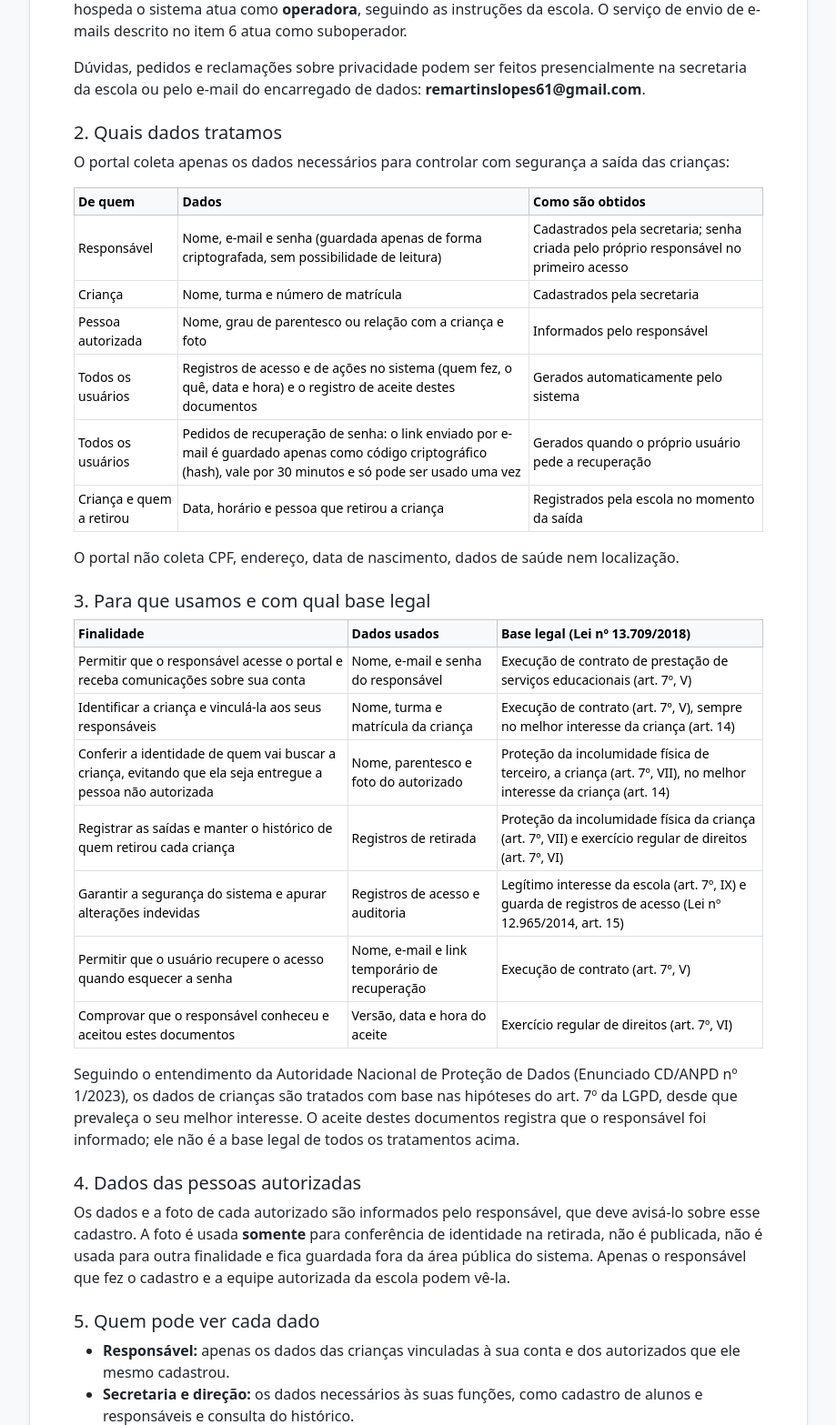
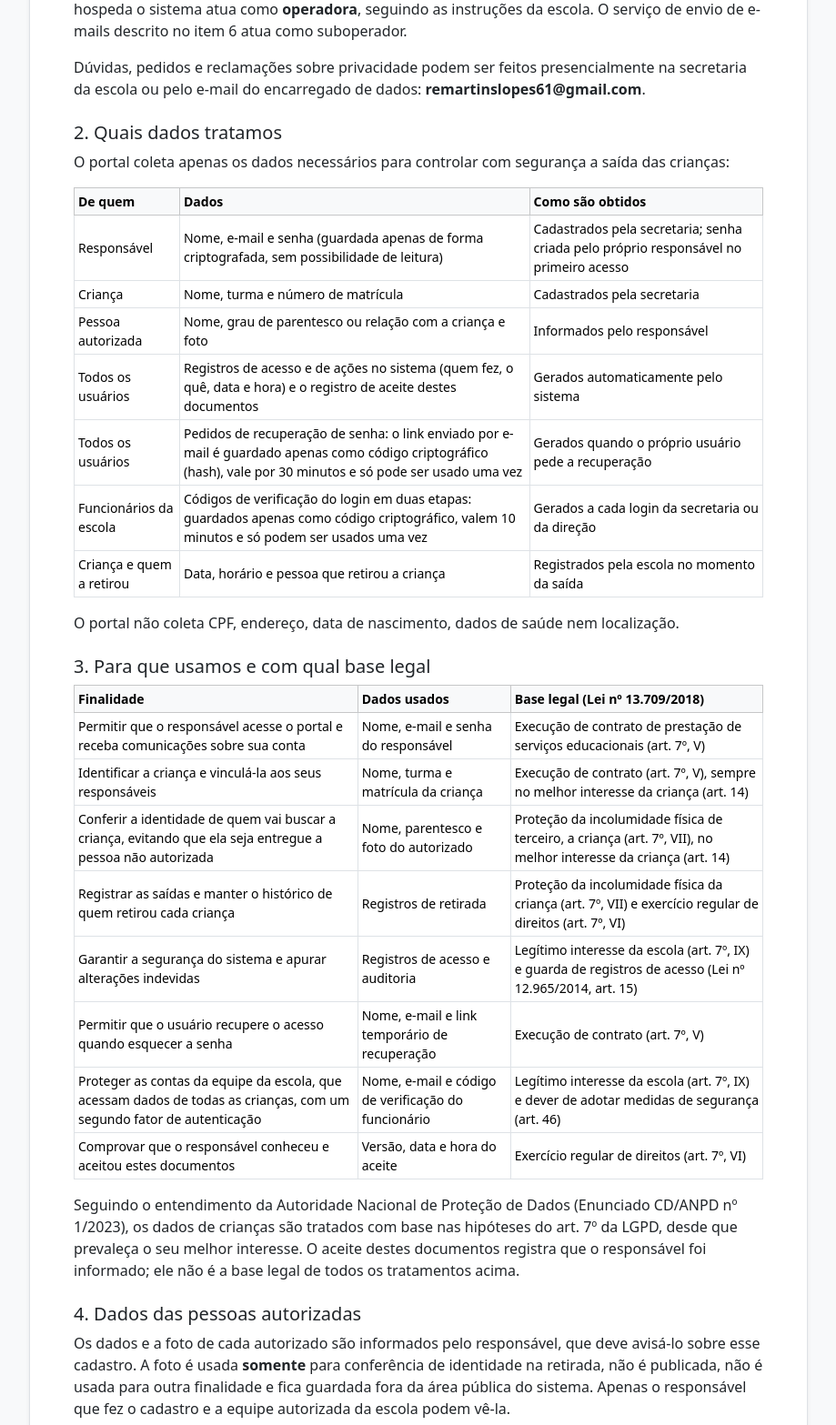
Before and after one commit to VitorTav12/PFC, a Flask app: page /politica-de-privacidade in a window 1280 px wide. Shown: the part 266-1833 px from the top of the page at 91% size, without its empty margins (180-1099 px from the left). Run offline with Flask 3, Linux system fonts and the light colour scheme.

Commit message:
Política, Termos e documentação atualizados com a verificação em duas etapas

```diff
--- a/app/templates/politica_privacidade.html
+++ b/app/templates/politica_privacidade.html
@@ -64,6 +64,12 @@
                             <td>Gerados quando o próprio usuário pede a recuperação</td>
                         </tr>
                         <tr>
+                            <td>Funcionários da escola</td>
+                            <td>Códigos de verificação do login em duas etapas: guardados apenas como código
+                                criptográfico, valem 10 minutos e só podem ser usados uma vez</td>
+                            <td>Gerados a cada login da secretaria ou da direção</td>
+                        </tr>
+                        <tr>
                             <td>Criança e quem a retirou</td>
                             <td>Data, horário e pessoa que retirou a criança</td>
                             <td>Registrados pela escola no momento da saída</td>
@@ -119,6 +125,13 @@
                             <td>Execução de contrato (art. 7º, V)</td>
                         </tr>
                         <tr>
+                            <td>Proteger as contas da equipe da escola, que acessam dados de todas as crianças, com um
+                                segundo fator de autenticação</td>
+                            <td>Nome, e-mail e código de verificação do funcionário</td>
+                            <td>Legítimo interesse da escola (art. 7º, IX) e dever de adotar medidas de segurança
+                                (art. 46)</td>
+                        </tr>
+                        <tr>
                             <td>Comprovar que o responsável conheceu e aceitou estes documentos</td>
                             <td>Versão, data e hora do aceite</td>
                             <td>Exercício regular de direitos (art. 7º, VI)</td>
@@ -148,9 +161,10 @@
 
             <h2 class="h5 mt-4">6. Compartilhamento e serviços externos</h2>
             <p>O portal usa um único serviço externo: o <strong>Brevo</strong>, plataforma de envio de e-mails, usada
-                somente para entregar o link de recuperação de senha quando o próprio usuário pede.</p>
+                somente para entregar o link de recuperação de senha, quando o próprio usuário pede, e o código de
+                verificação do login em duas etapas da equipe da escola.</p>
             <ul>
-                <li><strong>Dados enviados:</strong> nome e e-mail do usuário e o link temporário de recuperação.</li>
+                <li><strong>Dados enviados:</strong> nome e e-mail do usuário e o link ou código temporário.</li>
                 <li><strong>Dados que não são enviados:</strong> nenhum dado de crianças, de autorizados, fotos ou
                     registros de retirada.</li>
                 <li><strong>Transferência internacional:</strong> o serviço pode processar esses dados fora do Brasil.
@@ -196,6 +210,11 @@
                             <td>Excluídos</td>
                         </tr>
                         <tr>
+                            <td>Códigos de verificação do login</td>
+                            <td>10 minutos, até o primeiro uso ou até 5 tentativas erradas</td>
+                            <td>Deixam de funcionar; o registro do login segue o prazo dos registros de auditoria</td>
+                        </tr>
+                        <tr>
                             <td>Registro de aceite destes documentos</td>
                             <td>Até 5 anos após o encerramento da conta, para comprovação</td>
                             <td>Excluídos</td>
@@ -220,7 +239,8 @@
                 publicidade ou de análise.</p>
 
             <h2 class="h5 mt-4">10. Segurança e incidentes</h2>
-            <p>Adotamos medidas como senhas armazenadas apenas de forma criptografada, controle de acesso por perfil
+            <p>Adotamos medidas como senhas armazenadas apenas de forma criptografada, verificação em duas etapas no
+                login da equipe da escola, controle de acesso por perfil
                 verificado no servidor, proteção dos formulários contra envios falsos, fotos guardadas fora da área
                 pública e registro de auditoria das ações relevantes.</p>
             <p>Se ocorrer um incidente de segurança com risco ou dano relevante aos titulares, a escola avaliará o caso
--- a/app/templates/termos_de_uso.html
+++ b/app/templates/termos_de_uso.html
@@ -35,6 +35,8 @@
                 <li>A conta é pessoal e intransferível. Não compartilhe sua senha.</li>
                 <li>No primeiro acesso, o responsável deve criar uma senha própria, substituindo a senha inicial
                     fornecida pela escola.</li>
+                <li>Para funcionários da escola, cada login exige também um código de 6 dígitos enviado ao e-mail
+                    cadastrado (verificação em duas etapas). Não compartilhe esse código com ninguém.</li>
                 <li>Se esquecer a senha, use a opção "Esqueci minha senha" na tela de login. O link enviado por
                     e-mail vale por 30 minutos e só pode ser usado uma vez.</li>
                 <li>Se suspeitar que outra pessoa conhece sua senha, troque-a e avise a secretaria da escola.</li>
```
Also changed, not shown: docs/integracao-api-email.md (+25 -7 lines).
